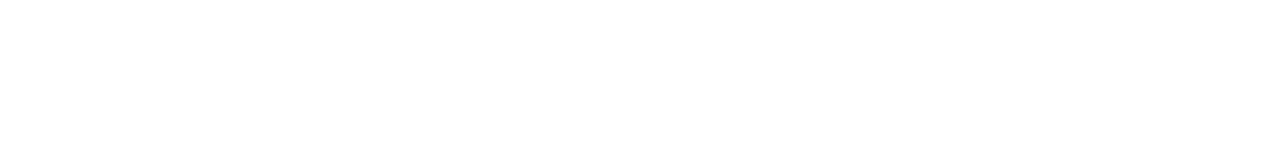
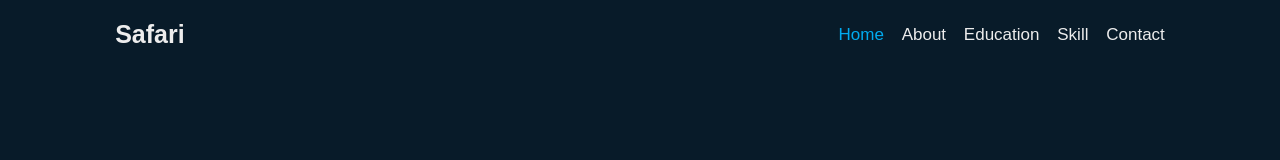
Before and after one commit to safariasif/portofile-with-html-und-css, a plain HTML site: page index.html in a window 1280 px wide. Drawn offline with nearby package versions, Linux system fonts and the light colour scheme.

Commit message:
created  a navbar section of protofile

```diff
--- a/css/index.css
+++ b/css/index.css
@@ -0,0 +1,57 @@
+* {
+  margin: 0;
+  padding: 0;
+  font-family: sans-serif;
+  box-sizing: border-box;
+  text-decoration: none;
+  outline: none;
+  scroll-behavior: smooth;
+}
+:root{
+    --bg-color:#081b29;
+    --second-bg-color:#112e42;
+    --text-color:#ededed;
+    --main-color:#00abf0;
+}
+html{
+    font-size: 62.5%;
+    overflow-x: hidden;
+}
+body{
+    background-color: var(--bg-color);
+    color: var(--text-color);
+}
+.header {
+    display: flex;
+    justify-content: space-between;
+    align-items: center;
+    background-color: transparent;
+    padding: 2rem 9%;
+    width: 100%;
+    position: fixed;
+    top: 0px;
+    left: 0px;
+    z-index: 100;
+}
+.logo{
+    font-weight: 600;
+    color: var(--text-color);
+    font-size: 2.5rem;
+}
+.navbar a{
+    font-weight: 500;
+    font-size: 1.7rem;
+    margin-left: 1.5rem;
+    color: var(--text-color);
+    transition: 0.3s;
+}
+.navbar a:hover,
+a.active
+{
+    color: var(--main-color);
+}
+#box-menu{
+    display: none;
+    font-size: 2.7rem;
+    color: var(--text-color);
+}
--- a/index.html
+++ b/index.html
@@ -1,11 +1,26 @@
 <!DOCTYPE html>
 <html lang="en">
-<head>
-    <meta charset="UTF-8">
-    <meta name="viewport" content="width=device-width, initial-scale=1.0">
+  <head>
+    <meta charset="UTF-8" />
+    <meta name="viewport" content="width=device-width, initial-scale=1.0" />
     <title>Protofile</title>
-</head>
-<body>
-
-</body>
+    <link rel="stylesheet" href="./css/index.css" />
+    <link
+      href="https://unpkg.com/boxicons@2.1.4/css/boxicons.min.css"
+      rel="stylesheet"
+    />
+  </head>
+  <body>
+    <header class="header">
+      <a href="#asif" class="logo">Safari</a>
+      <div class="bx bx-menu" id="box-menu"></div>
+      <nav class="navbar">
+        <a href="#home" class="active">Home</a>
+        <a href="#about">About</a>
+        <a href="#education">Education</a>
+        <a href="#skill">Skill</a>
+        <a href="#contact">Contact</a>
+      </nav>
+    </header>
+  </body>
 </html>
```
